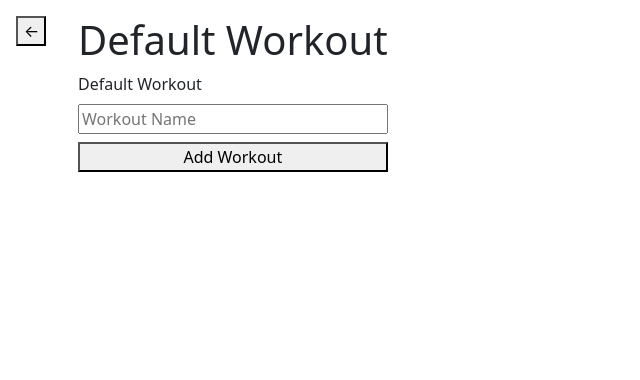
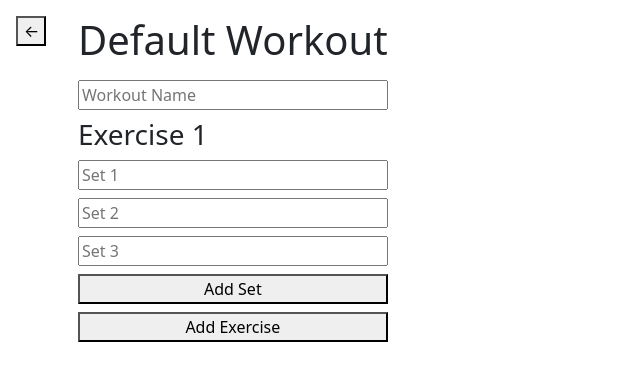
Before and after one commit to CalvinGaiennie/workout-log, a React (Vite) app: page / in a window 1280 px wide. Shown: the top 380 px of the page, without its empty margins (0-640 px from the left). Built offline with nearby package versions, Linux system fonts and the light colour scheme.

Commit message:
need to add backend and get exercises to and from db then redesign state and statehandling

```diff
--- /dev/null
+++ b/src/components/Exercise.jsx
@@ -0,0 +1,15 @@
+function Exercise({ exercise, addSet }) {
+  return (
+    <div>
+      <h3>{exercise.name}</h3>
+      <div className="d-flex flex-column gap-2">
+        {exercise.sets.map((set) => (
+          <input key={set} placeholder={`Set ${set}`} />
+        ))}
+        <button onClick={() => addSet(exercise.name)}>Add Set</button>
+      </div>
+    </div>
+  );
+}
+
+export default Exercise;
--- a/src/components/Workout.jsx
+++ b/src/components/Workout.jsx
@@ -1,10 +1,14 @@
-function Workout({ workout }) {
+import Exercise from "./Exercise";
+function Workout({ workout, addExercise, addSet }) {
   return (
-    <form className="d-flex flex-column gap-2">
-      <label htmlFor="workoutName">{workout.name}</label>
+    <div className="d-flex flex-column gap-2">
+      <h1>{workout.name}</h1>
       <input type="text" placeholder="Workout Name" />
-      <button type="submit">Add Workout</button>
-    </form>
+      {workout.exercises.map((exercise) => (
+        <Exercise key={exercise.name} exercise={exercise} addSet={addSet} />
+      ))}
+      <button onClick={() => addExercise()}>Add Exercise</button>
+    </div>
   );
 }
 
--- a/src/pages/HomePage.jsx
+++ b/src/pages/HomePage.jsx
@@ -6,10 +6,32 @@ function HomePage() {
   const [currentWorkout, setCurrentWorkout] = useState({
     name: "Default Workout",
     duration: 30,
+    exercises: [{ name: "Exercise 1", sets: [1, 2, 3] }],
   });
 
   function handleWorkoutChange(workout) {
     setCurrentWorkout(workout);
+  }
+
+  function addExercise() {
+    setCurrentWorkout({
+      ...currentWorkout,
+      exercises: [
+        ...currentWorkout.exercises,
+        { name: "New Exercise", sets: [] },
+      ],
+    });
+  }
+
+  function addSet(exerciseName) {
+    setCurrentWorkout({
+      ...currentWorkout,
+      exercises: currentWorkout.exercises.map((exercise) =>
+        exercise.name === exerciseName
+          ? { ...exercise, sets: [...exercise.sets, "New Set"] }
+          : exercise
+      ),
+    });
   }
 
   const workouts = [
@@ -17,16 +39,26 @@ function HomePage() {
       id: 1,
       name: "Workout 1",
       description: "Workout 1 Description",
+      exercises: [{ name: "Exercise 1", sets: [1, 2, 3] }],
     },
     {
       id: 2,
       name: "Workout 2",
       description: "Workout 2 Description",
+      exercises: [
+        { name: "Exercise A", sets: [1, 2, 3] },
+        { name: "Exercise B", sets: [1, 2, 3] },
+      ],
     },
     {
       id: 3,
       name: "Workout 3",
       description: "Workout 3 Description",
+      exercises: [
+        { name: "Exercise One", sets: [1, 2, 3] },
+        { name: "Exercise Two", sets: [1, 2, 3] },
+        { name: "Exercise Three", sets: [1, 2, 3] },
+      ],
     },
   ];
 
@@ -34,8 +66,11 @@ function HomePage() {
     <div className="d-flex">
       <Sidebar onWorkoutChange={handleWorkoutChange} workouts={workouts} />
       <div className="p-3">
-        <h1>{currentWorkout?.name}</h1>
-        <Workout workout={currentWorkout} />
+        <Workout
+          workout={currentWorkout}
+          addExercise={addExercise}
+          addSet={addSet}
+        />
       </div>
     </div>
   );
```
